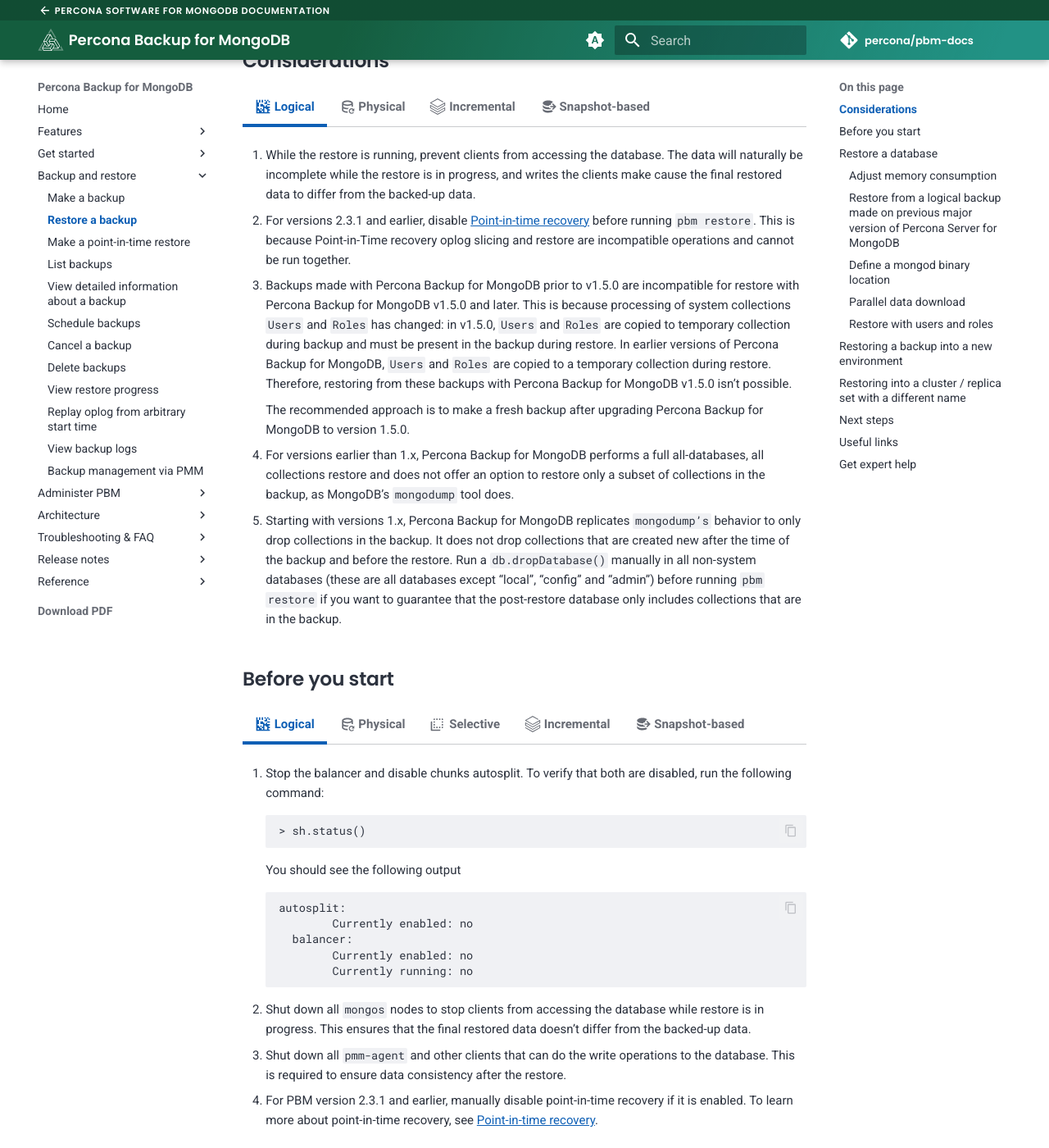
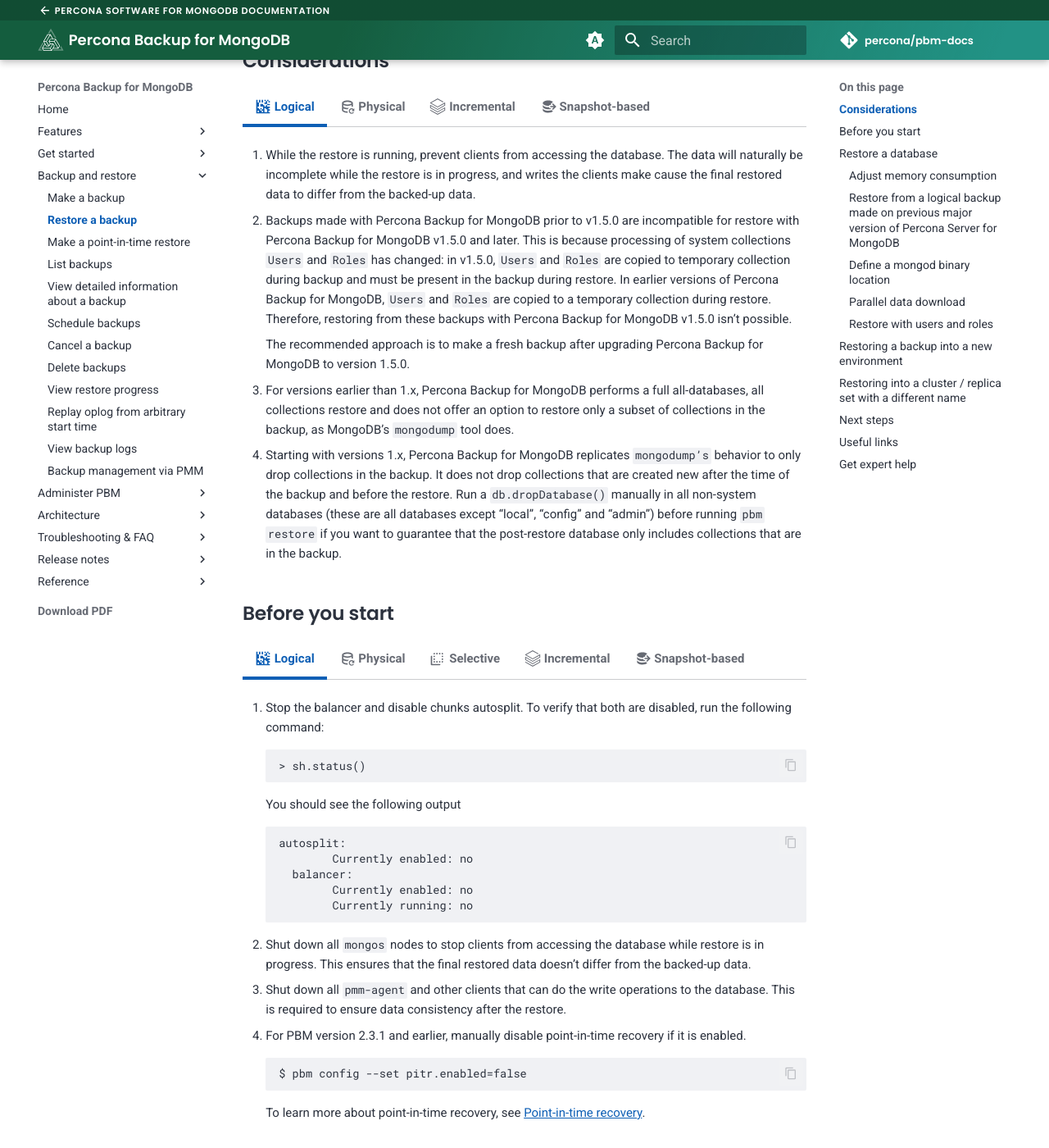
Before and after one commit to percona/pbm-docs, an MkDocs documentation site: the page built from docs/usage/restore.md, in a window 1280 px wide and 1400 px high, scrolled down 245 px. Shown: the whole window at 82% size. Built offline with MkDocs 1.6.1 and Material for MkDocs 9.7.7, drawn with Linux system fonts in a browser that asks for light colours; nearby versions of some CDN libraries; comment, search, counter and statistics services are not loaded.

Commit message:
Update the step to stop PITR (#237)

````diff
--- a/docs/usage/restore.md
+++ b/docs/usage/restore.md
@@ -8,27 +8,19 @@
 
     1. While the restore is running, prevent clients from accessing the database. The data will naturally be incomplete while the restore is in progress, and writes the clients make cause the final restored data to differ from the backed-up data.
 
-    2. For versions 2.3.1 and earlier, disable [Point-in-time recovery](../features/point-in-time-recovery.md) before running `pbm restore`. This is because Point-in-Time recovery oplog slicing and restore are incompatible operations and cannot be run together.
-
-    3. Backups made with Percona Backup for MongoDB prior to v1.5.0 are incompatible for restore with Percona Backup for MongoDB v1.5.0 and later. This is because processing of system collections `Users` and `Roles` has changed: in v1.5.0, `Users` and `Roles` are copied to temporary collection during backup and must be present in the backup during restore. In earlier versions of Percona Backup for MongoDB, `Users` and `Roles` are copied to a temporary collection during restore. Therefore, restoring from these backups with Percona Backup for MongoDB v1.5.0 isn’t possible.
+    2. Backups made with Percona Backup for MongoDB prior to v1.5.0 are incompatible for restore with Percona Backup for MongoDB v1.5.0 and later. This is because processing of system collections `Users` and `Roles` has changed: in v1.5.0, `Users` and `Roles` are copied to temporary collection during backup and must be present in the backup during restore. In earlier versions of Percona Backup for MongoDB, `Users` and `Roles` are copied to a temporary collection during restore. Therefore, restoring from these backups with Percona Backup for MongoDB v1.5.0 isn’t possible.
 
         The recommended approach is to make a fresh backup after upgrading Percona Backup for MongoDB to version 1.5.0.
 
-    4. For versions earlier than 1.x, Percona Backup for MongoDB performs a full all-databases, all collections restore and does not offer an option to restore only a subset of collections in the backup, as MongoDB’s `mongodump` tool does.
+    3. For versions earlier than 1.x, Percona Backup for MongoDB performs a full all-databases, all collections restore and does not offer an option to restore only a subset of collections in the backup, as MongoDB’s `mongodump` tool does.
 
-    5. Starting with versions 1.x, Percona Backup for MongoDB replicates `mongodump’s` behavior to only drop collections in the backup. It does not drop collections that are created new after the time of the backup and before the restore. Run a `db.dropDatabase()` manually in all non-system databases (these are all databases except “local”, “config” and “admin”) before running `pbm restore` if you want to guarantee that the post-restore database only includes collections that are in the backup.
+    4. Starting with versions 1.x, Percona Backup for MongoDB replicates `mongodump’s` behavior to only drop collections in the backup. It does not drop collections that are created new after the time of the backup and before the restore. Run a `db.dropDatabase()` manually in all non-system databases (these are all databases except “local”, “config” and “admin”) before running `pbm restore` if you want to guarantee that the post-restore database only includes collections that are in the backup.
 
 === ":material-database-refresh-outline: Physical"
 
-    1. Disable point-in-time recovery. A restore and point-in-time recovery oplog slicing are incompatible operations and cannot be run simultaneously.
-
-        ```{.bash data-prompt="$"}
-        $ pbm config --set pitr.enabled=false
-        ```
-
-    2. The Percona Server for MongoDB version for both backup and restore data must be within the same major release.
-    3. Make sure all nodes in the cluster are healthy (i.e. either PRIMARY or SECONDARY). Each pbm-agent needs to be able to connect to its local node and run queries in order to perform the restore.
-    4. For PBM versions before 2.1.0, physical restores are not supported for deployments with arbiter nodes.
+    1. The Percona Server for MongoDB version for both backup and restore data must be within the same major release.
+    2. Make sure all nodes in the cluster are healthy (i.e. either PRIMARY or SECONDARY). Each pbm-agent needs to be able to connect to its local node and run queries in order to perform the restore.
+    3. For PBM versions before 2.1.0, physical restores are not supported for deployments with arbiter nodes.
 
 === ":simple-databricks: Incremental"
 
@@ -65,13 +57,26 @@
 
     3. Shut down all `pmm-agent` and other clients that can do the write operations to the database. This is required to ensure data consistency after the restore.
 
-    4. For PBM version 2.3.1 and earlier, manually disable point-in-time recovery if it is enabled. To learn more about point-in-time recovery, see [Point-in-time recovery](../features/point-in-time-recovery.md).
+    4. For PBM version 2.3.1 and earlier, manually disable point-in-time recovery if it is enabled.
+
+        ```{.bash data-prompt="$"}
+        $ pbm config --set pitr.enabled=false
+        ```
+
+        To learn more about point-in-time recovery, see [Point-in-time recovery](../features/point-in-time-recovery.md).
 
 === ":material-database-refresh-outline: Physical"
 
     1. Shut down all `mongos` nodes as the database won't be available while the restore is in progress.
     2. Shut down all `pmm-agent` and other clients that can do the write operations to the database. This is required to ensure data consistency after the restore.
     3. Stop the arbiter nodes manually since there's no `pbm-agent` on these nodes to do that automatically.
+    4. For PBM version 2.3.1 and earlier, manually disable point-in-time recovery if it is enabled.
+
+        ```{.bash data-prompt="$"}
+        $ pbm config --set pitr.enabled=false
+        ```
+
+        To learn more about point-in-time recovery, see [Point-in-time recovery](../features/point-in-time-recovery.md).
 
 === ":material-select-multiple: Selective"
 
````
Also changed, not shown: docs/usage/pitr-tutorial.md (+2 -8 lines).
